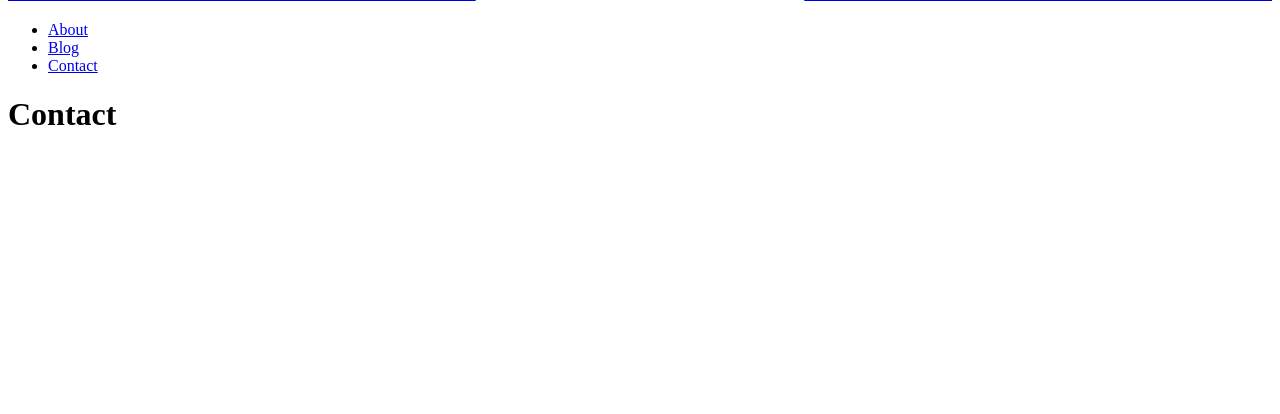
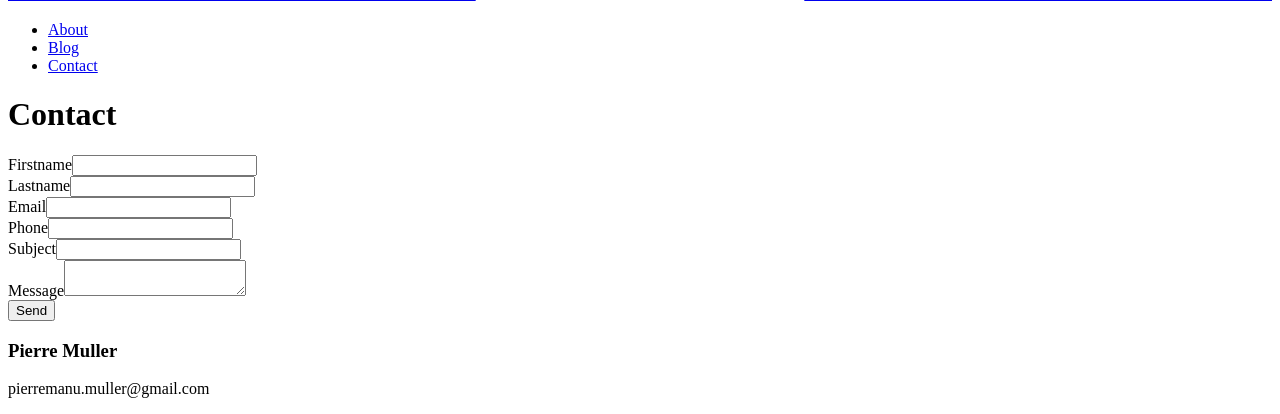
Before and after one commit to kiw808/portfolio, a Symfony app: template templates/front/contact/index.html.twig in a window 1280 px wide. Shown: the part 1271-1685 px from the top of the page. Before the commit the page ends 1396 px from the top, so only its background shows below. Run offline with Twig, Linux system fonts and the light colour scheme; the template is opened without the code that fills it, so the values that code supplies are empty; form fields are guessed from the names that the template uses; some libraries are stand-ins or nearby versions.

Commit message:
add form template

```diff
--- a/src/Form/ContactType.php
+++ b/src/Form/ContactType.php
@@ -4,6 +4,7 @@
 namespace App\Form;
 
 use App\Entity\Contact;
+use Symfony\Component\Form\AbstractType;
 use Symfony\Component\Form\Extension\Core\Type\EmailType;
 use Symfony\Component\Form\Extension\Core\Type\NumberType;
 use Symfony\Component\Form\Extension\Core\Type\TextareaType;
@@ -11,7 +12,7 @@ use Symfony\Component\Form\Extension\Core\Type\TextType;
 use Symfony\Component\Form\FormBuilderInterface;
 use Symfony\Component\OptionsResolver\OptionsResolver;
 
-class ContactType
+class ContactType extends AbstractType
 {
     public function buildForm(FormBuilderInterface $builder, array $options)
     {
--- a/templates/_macros/front-nav.twig
+++ b/templates/_macros/front-nav.twig
@@ -1,8 +1,8 @@
 {# Link for front navigation #}
 {% macro item(name, route, currentRoute) %}
-    {% set active = 'bg-primary' %}
+    {% set active = 'text-white border-b-3 border-white' %}
     <li>
-        <a class="inline-block text-light hover:text-primary p-4 {% if currentRoute == route %}{{ active }}{% endif %}"
+        <a class="inline-block hover:text-white p-4 {% if currentRoute == route %}{{ active }}{% else %}text-light{% endif %}"
            href="{% if route != '#' %}{{ path(route) }}{% else %}{{ route }}{% endif %}">
             {{ name }}
         </a>
--- a/templates/front/contact/index.html.twig
+++ b/templates/front/contact/index.html.twig
@@ -1,5 +1,34 @@
 {% extends 'front/layout/base.html.twig' %}
 
+{% block title %}Contact{% endblock %}
+
 {% block body %}
-<h1>Contact</h1>
+    <div class="container">
+        <header class="mb-12 mt-8">
+            <h1 class="text-6xl text-primary">Contact</h1>
+        </header>
+        <section class="grid grid-cols-1 md:grid-cols-2 gap-12">
+            <div id=contactForm">
+                {{ form_start(form) }}
+                    <div class="grid grid-cols-2">
+                        {{ form_row(form.firstname) }}
+                        {{ form_row(form.lastname) }}
+                        {{ form_row(form.email) }}
+                        {{ form_row(form.phone) }}
+                    </div>
+                    <div class="">
+                        {{ form_row(form.subject) }}
+                        {{ form_row(form.message) }}
+                    </div>
+                    <div class="flex justify-end">
+                        <button class="px-3 py-2 rounded bg-secondary text-light hover:bg-primary">{{ button_label|default('Send') }}</button>
+                    </div>
+                {{ form_end(form) }}
+            </div>
+            <div id="info">
+                <h3 class="text-xl">Pierre Muller</h3>
+                <p>pierremanu.muller@gmail.com</p>
+            </div>
+        </section>
+    </div>
 {% endblock %}
```
Also changed, not shown: src/Controller/Front/ContactController.php (+13 -3 lines).
